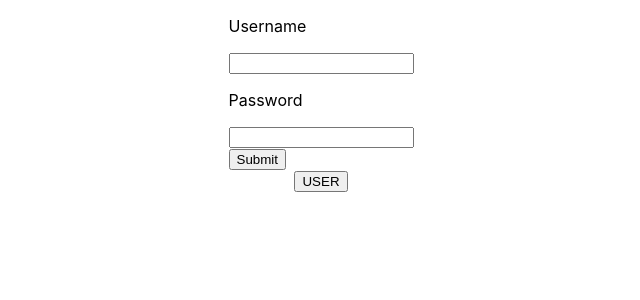
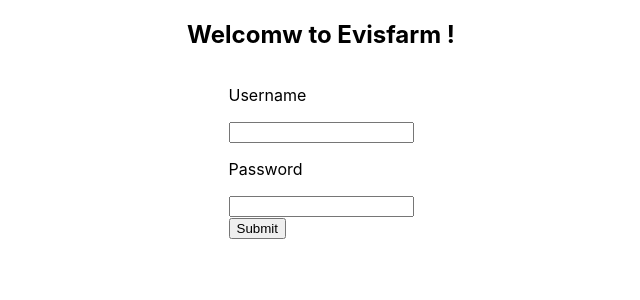
Before and after one commit to thilinianuradha/evisfarm-ui, a React (Create React App) app in the folder evisfarm/: page /Login in a window 1280 px wide. Shown: the top 300 px of the page, without its empty margins (319-959 px from the left). Built offline with nearby package versions, Linux system fonts and the light colour scheme.

Commit message:
initialCommit

```diff
--- a/evisfarm/src/Pages/Login.js
+++ b/evisfarm/src/Pages/Login.js
@@ -7,20 +7,19 @@ function Login()
 {
     return (
           <div className="Log">
+              <h2>Welcomw to Evisfarm !</h2>
              <form>
                 <label> <p>Username</p> <input type="text" /> </label>
                 <label> <p>Password</p> <input type="password" /> </label>
-             <div>
-                <button type="submit">Submit</button>
-             </div>
-            </form>
-
-                   <Link to="/Profile"><button> USER </button></Link>
+                 <div>
+                   <Link to="/Profile"><button> Submit </button></Link>
                    <Router>
                    <Switch>
                      <Route path="/Profile" component={Profile} />
                    </Switch>
                    </Router>
+                   </div>
+                   </form>
           </div>
     );
 }
```
